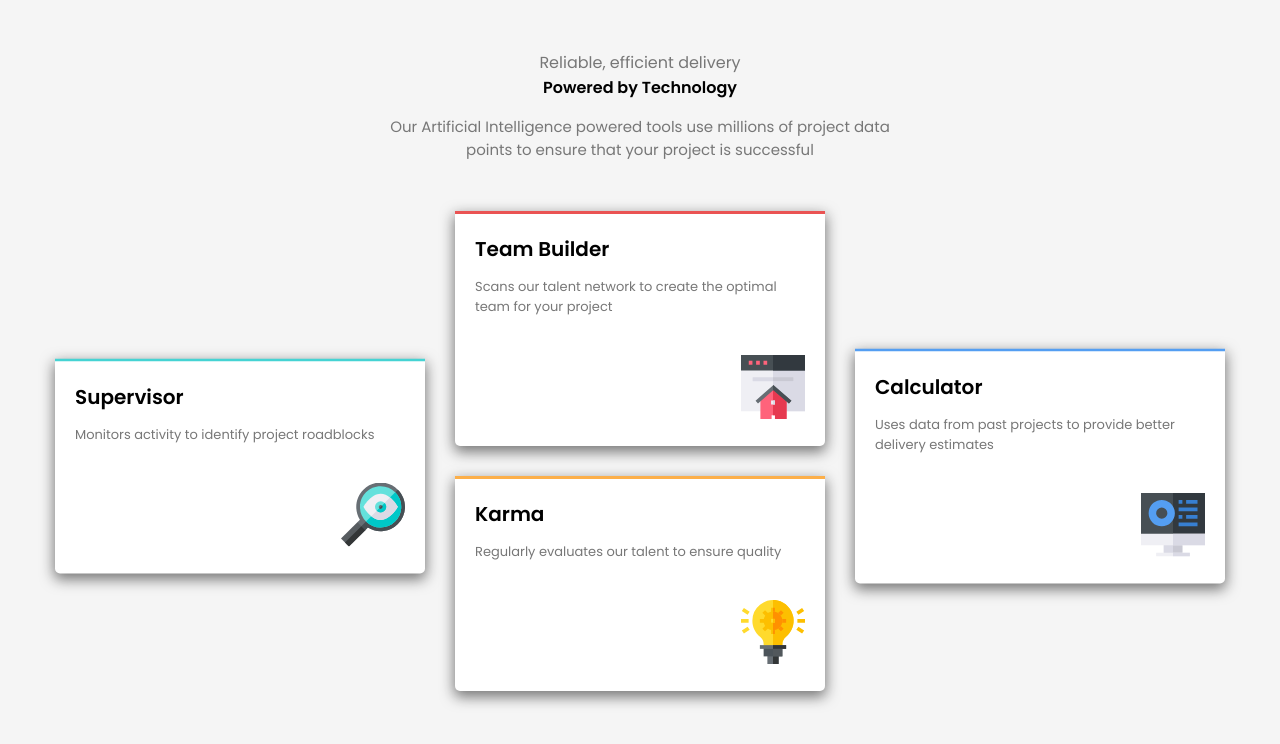
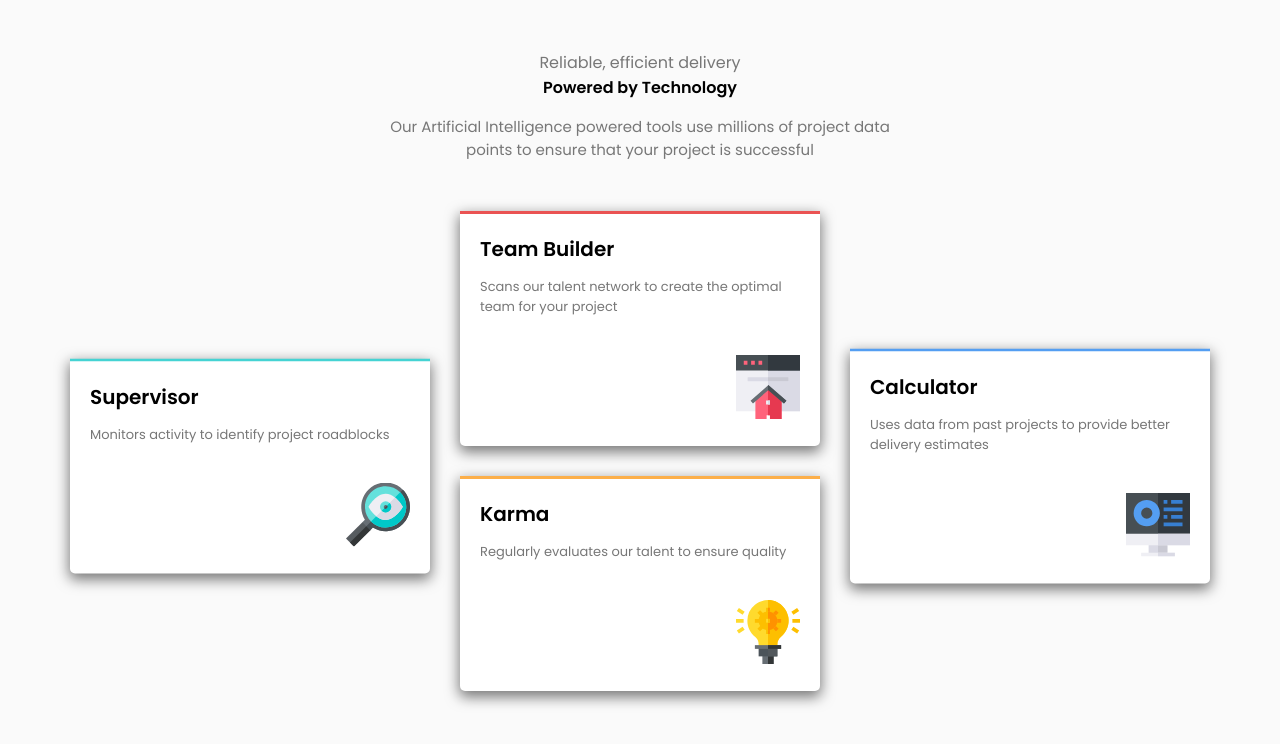
Before and after one commit to olahasan/HTML_AND_CSS_Frontend-Mentor_NEWBIE-Four-card-feature-section, a plain HTML site: page index.html in a window 1280 px wide. Drawn offline with Linux system fonts and the light colour scheme; a web font is replaced by a local one.

Commit message:
inhance a read me file html and css

```diff
--- a/css/main.css
+++ b/css/main.css
@@ -1,6 +1,22 @@
+:root {
+  --Cyan: hsl(180, 62%, 55%);
+  --Red: hsl(0, 78%, 62%);
+  --Orange: hsl(34, 97%, 64%);
+  --Blue: hsl(212, 86%, 64%);
+  --text-color: #777;
+  --font-size-small: 13px;
+  --font-size-medium: 15px;
+  --font-size-large: 20px;
+  --Very-Dark-Blue: hsl(234, 12%, 34%);
+  --Grayish-Blue: hsl(229, 6%, 66%);
+  --Very-Light-Gray: hsl(0, 0%, 98%);
+}
+* {
+  box-sizing: border-box;
+}
 body {
-    font-family: 'Poppins', sans-serif;
-    background-color: whitesmoke;
+  font-family: "Poppins", sans-serif;
+  background-color: var(--Very-Light-Gray);
 }
 
 .container {
@@ -8,19 +24,19 @@ body {
   margin: 0 auto;
 }
 
-@media(min-width:768px) {
+@media (min-width: 768px) {
   .container {
     width: 750px;
   }
 }
 
-@media(min-width:992px) {
+@media (min-width: 992px) {
   .container {
     width: 970px;
   }
 }
 
-@media(min-width:1200px) {
+@media (min-width: 1200px) {
   .container {
     width: 1170px;
   }
@@ -38,7 +54,7 @@ body {
 
 .big-box .text .one {
   margin: 0 auto;
-    color: #777;
+  color: var(--text-color);
 }
 
 .big-box .text .one-1 {
@@ -49,7 +65,7 @@ body {
 
 .big-box .text .two {
   font-size: 15px;
-    color: #777;
+  color: var(--text-color);
 }
 
 .cards {
@@ -66,13 +82,12 @@ body {
   padding: 20px;
   margin-bottom: 30px;
   border-radius: 0 0 5px 5px;
-    box-shadow: 0px 5px 14px 1px #777;
+  box-shadow: 0px 5px 14px 1px var(--text-color);
   -webkit-border-radius: 0 0 5px 5px;
   -moz-border-radius: 0 0 5px 5px;
   -ms-border-radius: 0 0 5px 5px;
   -o-border-radius: 0 0 5px 5px;
 }
-
 
 .cards .container .box .card .textt h2 {
   font-size: 20px;
@@ -81,7 +96,7 @@ body {
 
 .cards .container .box .card .textt p {
   font-size: 13px;
-    color: #777;
+  color: var(--text-color);
 }
 
 .cards .container .box .card .image {
@@ -93,7 +108,7 @@ body {
 }
 
 .cards .container .box:first-child .card {
-    border-top: 3px solid hsl(180, 62%, 55%);
+  border-top: 3px solid var(--Cyan);
   top: 50%;
   position: relative;
   transform: translateY(-50%);
@@ -104,15 +119,15 @@ body {
 }
 
 .cards .container .box:nth-child(2) .card:first-child {
-    border-top: 3px solid hsl(0, 78%, 62%);
+  border-top: 3px solid var(--Red);
 }
 
 .cards .container .box:nth-child(2) .card:last-child {
-    border-top: 3px solid hsl(34, 97%, 64%);
+  border-top: 3px solid var(--Orange);
 }
 
 .cards .container .box:last-child .card {
-    border-top: 3px solid hsl(212, 86%, 64%);
+  border-top: 3px solid var(--Blue);
   top: 50%;
   position: relative;
   transform: translateY(-50%);
@@ -122,7 +137,7 @@ body {
   -o-transform: translateY(-50%);
 }
 
-@media(max-width:768px) {
+@media (max-width: 768px) {
   .big-box .text {
     width: 51%;
   }
--- a/index.html
+++ b/index.html
@@ -1,60 +1,74 @@
 <!DOCTYPE html>
 <html lang="en">
+  <head>
+    <meta charset="UTF-8" />
+    <!-- next meta, tells the browser to use the most modern version, standards-compliant rendering mode available -->
+    <meta http-equiv="X-UA-Compatible" content="IE=edge" />
+    <meta name="viewport" content="width=device-width, initial-scale=1.0" />
 
-<head>
-  <meta charset="UTF-8">
-  <meta name="viewport" content="width=device-width, initial-scale=1.0">
-
-  <link rel="icon" type="image/png" sizes="32x32" href="./images/favicon-32x32.png">
+    <link
+      rel="icon"
+      type="image/png"
+      sizes="32x32"
+      href="./images/favicon-32x32.png"
+    />
 
     <title>Frontend Mentor | Four card feature section</title>
     <link rel="stylesheet" href="css/main.css" />
 
-  <link rel="preconnect" href="https://fonts.googleapis.com">
-  <link rel="preconnect" href="https://fonts.gstatic.com" crossorigin>
+    <link rel="preconnect" href="https://fonts.googleapis.com" />
+    <link rel="preconnect" href="https://fonts.gstatic.com" crossorigin />
     <link
       href="https://fonts.googleapis.com/css2?family=Big+Shoulders+Display:wght@700&family=Cairo:wght@700&family=Inter:wght@400;700&family=Jomhuria&family=Kumbh+Sans:wght@400;700&family=League+Spartan:wght@400;500;700&family=Lexend+Deca&family=Open+Sans:wght@400;700&family=Outfit:wght@300;400;600&family=Poppins:ital,wght@0,200;0,400;0,600;1,200;1,400;1,600&family=Red+Hat+Display:ital,wght@0,500;0,700;0,900;1,500;1,700;1,900&family=Work+Sans:wght@200;300;400;500;600;700;800&display=swap"
-    rel="stylesheet">
+      rel="stylesheet"
+    />
   </head>
 
   <body>
     <div class="big-box">
-
       <div class="text">
-
         <p class="one">Reliable, efficient delivery</p>
         <p class="one-1">Powered by Technology</p>
 
-      <p class="two"> Our Artificial Intelligence powered tools use millions of project data <br />points
-        to ensure that your project is successful</p>
-
+        <p class="two">
+          Our Artificial Intelligence powered tools use millions of project data
+          <br />points to ensure that your project is successful
+        </p>
       </div>
 
       <div class="cards">
         <div class="container">
           <div class="box">
             <div class="card">
-
               <div class="textt">
                 <h2>Supervisor</h2>
                 <p>Monitors activity to identify project roadblocks</p>
               </div>
               <div class="image">
-              <img src="images/icon-supervisor.svg" alt="pic" />
+                <img
+                  loading="lazy"
+                  src="images/icon-supervisor.svg"
+                  alt="small Icon"
+                />
               </div>
-
             </div>
           </div>
 
           <div class="box">
-
             <div class="card">
               <div class="textt">
                 <h2>Team Builder</h2>
-              <p>Scans our talent network to create the optimal team for your project</p>
+                <p>
+                  Scans our talent network to create the optimal team for your
+                  project
+                </p>
               </div>
               <div class="image">
-              <img src="images/icon-team-builder.svg" alt="pic" />
+                <img
+                  loading="lazy"
+                  src="images/icon-team-builder.svg"
+                  alt="small Icon"
+                />
               </div>
             </div>
 
@@ -64,29 +78,34 @@
                 <p>Regularly evaluates our talent to ensure quality</p>
               </div>
               <div class="image">
-              <img src="images/icon-karma.svg" alt="pic" />
+                <img
+                  loading="lazy"
+                  src="images/icon-karma.svg"
+                  alt="small Icon"
+                />
               </div>
-
             </div>
-
           </div>
           <div class="box">
             <div class="card">
               <div class="textt">
                 <h2>Calculator</h2>
-              <p>Uses data from past projects to provide better delivery estimates</p>
+                <p>
+                  Uses data from past projects to provide better delivery
+                  estimates
+                </p>
               </div>
               <div class="image">
-              <img src="images/icon-calculator.svg" alt="pic" />
+                <img
+                  loading="lazy"
+                  src="images/icon-calculator.svg"
+                  alt="small Icon"
+                />
               </div>
             </div>
           </div>
         </div>
-
       </div>
-
     </div>
-
   </body>
-
 </html>
```
Also changed, not shown: images/screenshot.png (added), 1 other file. Lines whose indentation alone changed are shown as unchanged.
